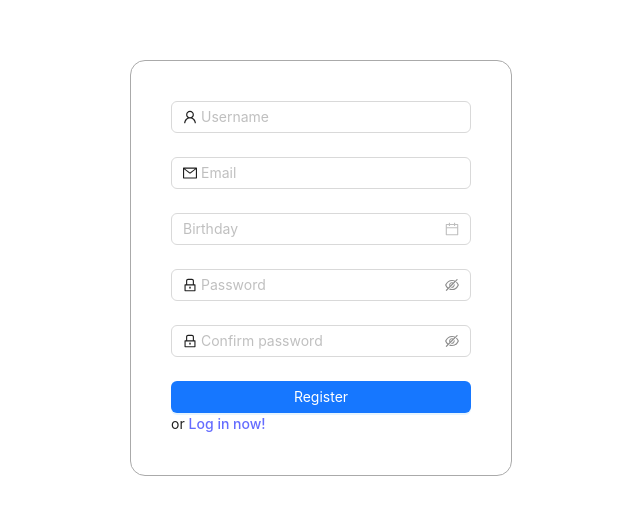
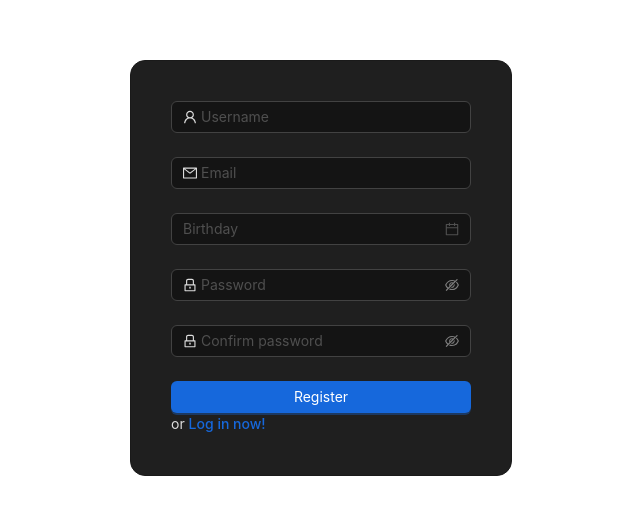
Before and after one commit to qiisqwww/Demo-website, a React (Vite) app in the folder client/: page /registration in a window 1280 px wide. Shown: the part 164-678 px from the top of the page, without its empty margins (319-959 px from the left). Built offline with nearby package versions, Linux system fonts and the light colour scheme.

Commit message:
feat: add dark theme

```diff
--- a/client/src/App.tsx
+++ b/client/src/App.tsx
@@ -1,9 +1,16 @@
 // import React from 'react'
+import { ConfigProvider, theme } from "antd";
 import Layout from "./components/Layout/Layout";
 
 function App() {
   return (
-    <Layout />
+		<ConfigProvider
+			theme={{
+				algorithm: theme.darkAlgorithm,
+			}}
+		>
+    	<Layout />
+		</ConfigProvider>
   )
 }
 
--- a/client/src/index.css
+++ b/client/src/index.css
@@ -5,7 +5,7 @@
 
   color-scheme: light dark;
   color: rgba(255, 255, 255, 0.87);
-  background-color: #242424;
+  background-color: #141414;
 
   font-synthesis: none;
   text-rendering: optimizeLegibility;
@@ -19,11 +19,11 @@
 
 a {
   font-weight: 500;
-  color: #646cff;
+  color: #1668DC;
   text-decoration: inherit;
 }
 a:hover {
-  color: #535bf2;
+  color: #3F8FFF;
 }
 
 body {
--- a/client/src/pages/Form.module.css
+++ b/client/src/pages/Form.module.css
@@ -1,8 +1,8 @@
 .modal {
 	margin: auto;
-	background-color: #fff;
+	background-color:#1F1F1F;
 	border-radius: 15px;
-	border: 1px #aaa solid;
+	border: 1px #1a1a1a solid;
 	padding: 40px;
 	width: 300px;
 	display: flex;
```
